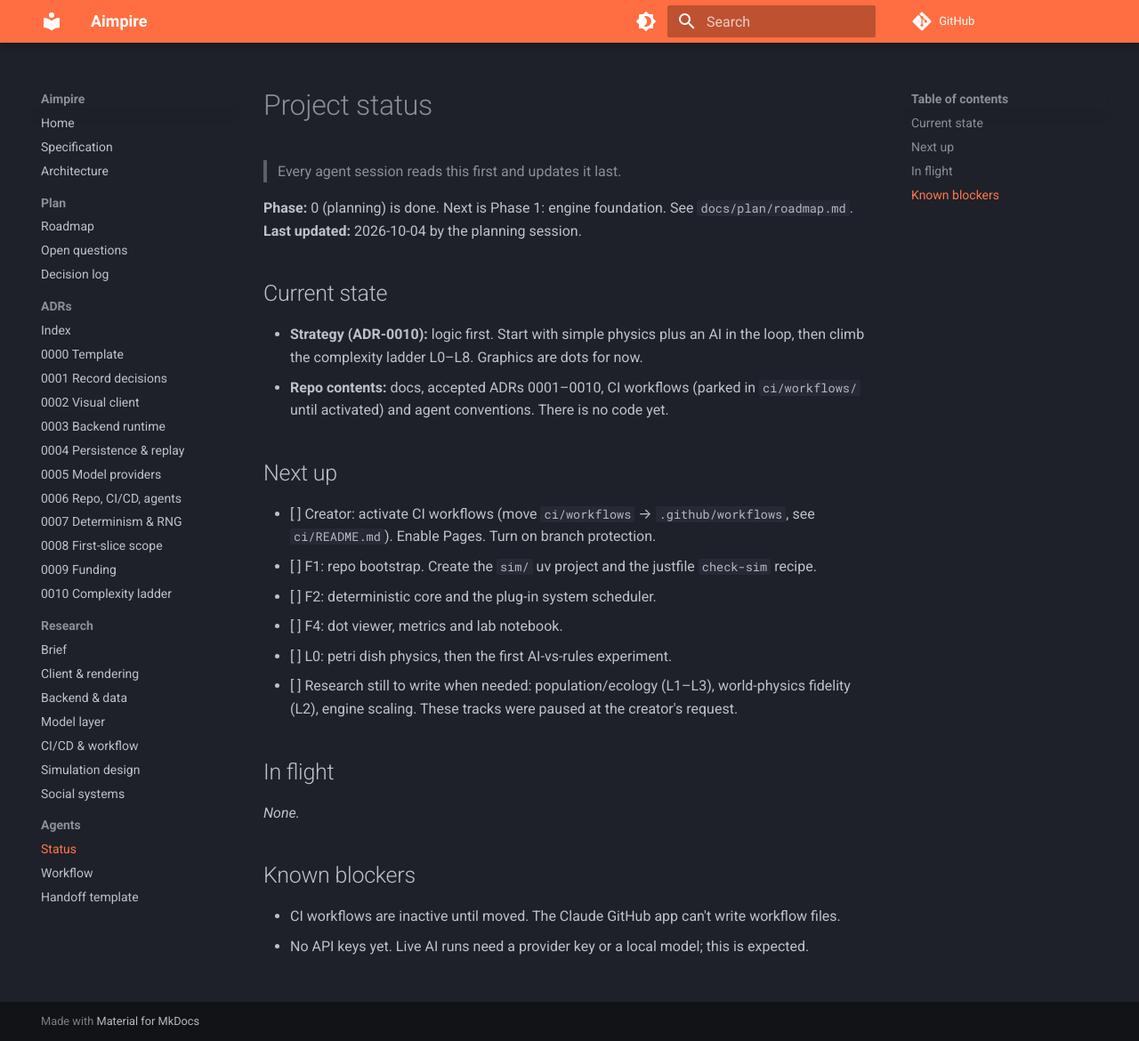
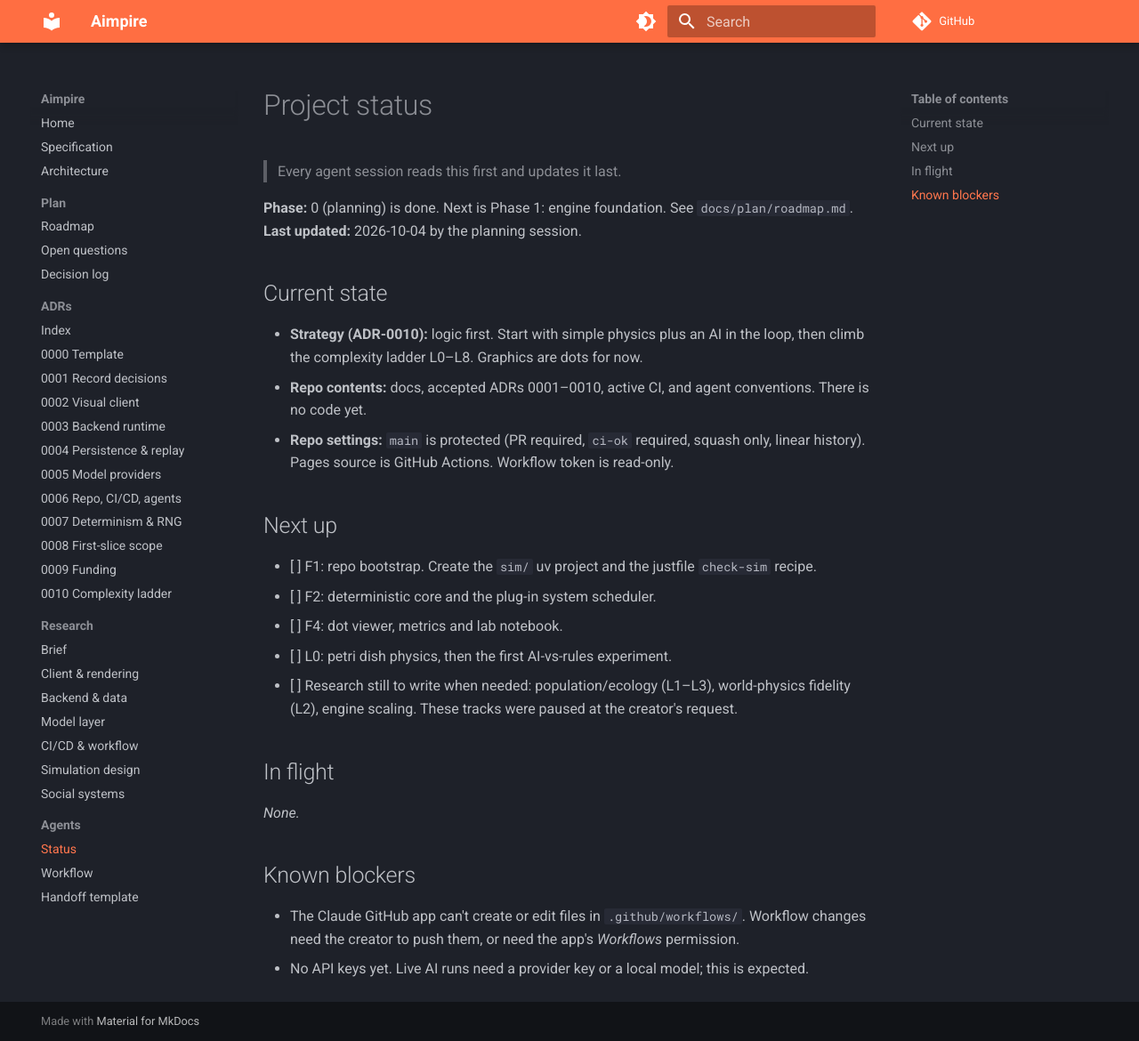
Before and after one commit to seedfourtytwo/aimpire, an MkDocs documentation site: the page built from docs/agents/STATUS.md, in a window 1280 px wide and 1170 px high. Shown: the whole window at 89% size. Built offline with MkDocs 1.6.1 and Material for MkDocs 9.7.7, drawn with Linux system fonts in a browser that asks for light colours; comment, search, counter and statistics services are not loaded.

Commit message:
chore(ci): finish CI activation cleanup (#1)
* chore(ci): finish CI activation cleanup and record repo settings

Co-Authored-By: Claude Opus 5.5 <noreply@anthropic.com>
Claude-Session: https://claude.ai/code/session_01UukH4EDd7DujbLhvdjXzW6

* chore(ci): add placeholder check-sim/check-client recipes

They pass while sim/ and client/ don't exist, and fail loudly if code lands before real checks do.

Co-Authored-By: Claude Opus 5.5 <noreply@anthropic.com>
Claude-Session: https://claude.ai/code/session_01UukH4EDd7DujbLhvdjXzW6

---------

Co-authored-by: Claude <noreply@anthropic.com>

```diff
--- a/docs/agents/STATUS.md
+++ b/docs/agents/STATUS.md
@@ -7,10 +7,10 @@
 
 ## Current state
 - **Strategy (ADR-0010):** logic first. Start with simple physics plus an AI in the loop, then climb the complexity ladder L0–L8. Graphics are dots for now.
-- **Repo contents:** docs, accepted ADRs 0001–0010, CI workflows (parked in `ci/workflows/` until activated) and agent conventions. There is no code yet.
+- **Repo contents:** docs, accepted ADRs 0001–0010, active CI, and agent conventions. There is no code yet.
+- **Repo settings:** `main` is protected (PR required, `ci-ok` required, squash only, linear history). Pages source is GitHub Actions. Workflow token is read-only.
 
 ## Next up
-- [ ] Creator: activate CI workflows (move `ci/workflows` → `.github/workflows`, see `ci/README.md`). Enable Pages. Turn on branch protection.
 - [ ] F1: repo bootstrap. Create the `sim/` uv project and the justfile `check-sim` recipe.
 - [ ] F2: deterministic core and the plug-in system scheduler.
 - [ ] F4: dot viewer, metrics and lab notebook.
@@ -21,5 +21,5 @@
 _None._
 
 ## Known blockers
-- CI workflows are inactive until moved. The Claude GitHub app can't write workflow files.
+- The Claude GitHub app can't create or edit files in `.github/workflows/`. Workflow changes need the creator to push them, or need the app's *Workflows* permission.
 - No API keys yet. Live AI runs need a provider key or a local model; this is expected.
```
Also changed, not shown: 1 other file.
